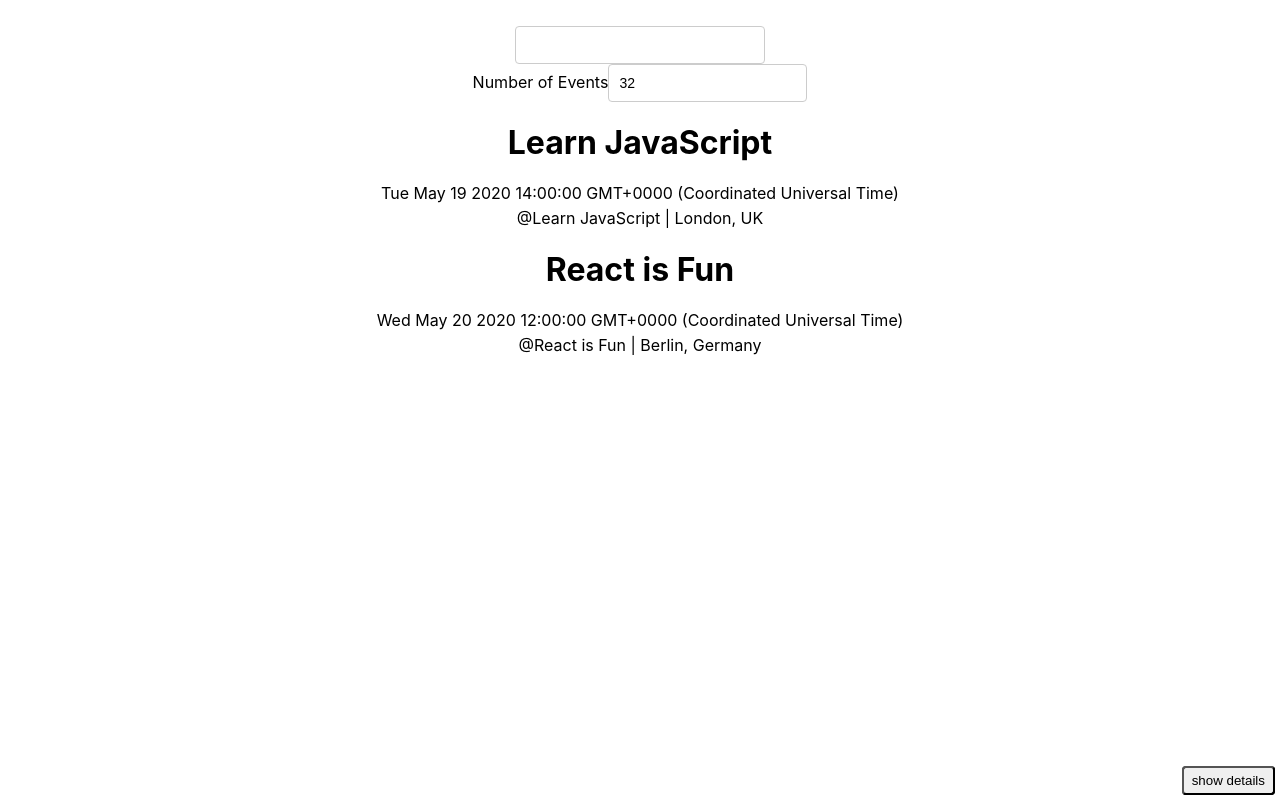
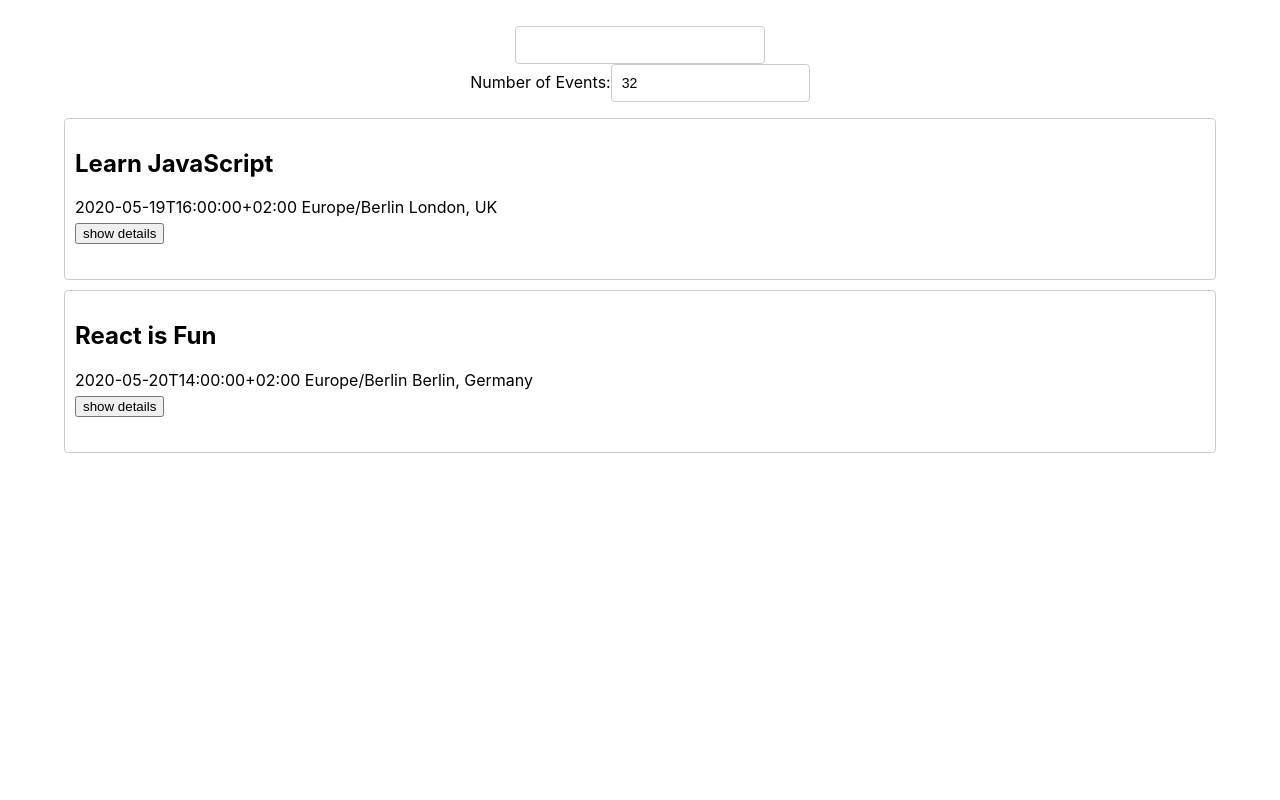
Before and after one commit to appaandbuki/meet, a React (Create React App) app: page / in a window 1280 px wide. Built offline with nearby package versions, Linux system fonts and the light colour scheme.

Commit message:
fixing bugs (Integrative Testing)

```diff
--- a/src/App.js
+++ b/src/App.js
@@ -1,44 +1,40 @@
 import React, { Component } from "react";
-import "./App.css";
 import EventList from "./EventList";
 import CitySearch from "./CitySearch";
-import NumberOfEvents from "./NumberOfEvents";
-import "./nprogress.css";
+import NumberOfEvents from "./NumberOfEvents.js";
 import { extractLocations, getEvents } from "./api";
+import "./App.css";
 
 class App extends Component {
   state = {
     events: [],
     locations: [],
     numberOfEvents: 32,
+    selectedLocation: "all",
   };
 
   updateEvents = (location, eventCount) => {
+    const { numberOfEvents } = this.state;
+    if (location === undefined) location = this.state.selectedLocation;
     getEvents().then((events) => {
       const locationEvents =
         location === "all"
           ? events
           : events.filter((event) => event.location === location);
+      eventCount = eventCount === undefined ? numberOfEvents : eventCount;
       this.setState({
-        events: locationEvents.slice(0, this.state.numberOfEvents),
+        events: locationEvents.slice(0, eventCount),
+        selectedLocation: location,
+        numberOfEvents: eventCount,
       });
     });
   };
-
-  updateNumberOfEvents(number) {
-    this.setState({
-      numberOfEvents: number,
-    });
-  }
 
   componentDidMount() {
     this.mounted = true;
     getEvents().then((events) => {
       if (this.mounted) {
-        this.setState({
-          events: events.slice(0, this.state.numberOfEvents),
-          locations: extractLocations(events),
-        });
+        this.setState({ events, locations: extractLocations(events) });
       }
     });
   }
@@ -48,18 +44,18 @@ class App extends Component {
   }
 
   render() {
+    const { numberOfEvents } = this.state;
     return (
       <div className="App">
-        <div className="filters">
         <CitySearch
           locations={this.state.locations}
           updateEvents={this.updateEvents}
         />
         <NumberOfEvents
-            num={this.state.numberOfEvents}
-            updateNumberOfEvents={(num) => this.updateNumberOfEvents(num)}
+          numberOfEvents={numberOfEvents}
+          updateEvents={this.updateEvents}
         />
-        </div>
+
         <EventList events={this.state.events} />
       </div>
     );
--- a/src/CitySearch.js
+++ b/src/CitySearch.js
@@ -1,5 +1,3 @@
-// src/CitySearch.js
-
 import React, { Component } from "react";
 
 class CitySearch extends Component {
@@ -11,6 +9,7 @@ class CitySearch extends Component {
 
   handleInputChanged = (event) => {
     const value = event.target.value;
+    this.setState({ showSuggestions: true });
     const suggestions = this.props.locations.filter((location) => {
       return location.toUpperCase().indexOf(value.toUpperCase()) > -1;
     });
@@ -41,7 +40,6 @@ class CitySearch extends Component {
             this.setState({ showSuggestions: true });
           }}
         />
-
         <ul
           className="suggestions"
           style={this.state.showSuggestions ? {} : { display: "none" }}
--- a/src/Event.js
+++ b/src/Event.js
@@ -1,37 +1,51 @@
-// src/Event.js
-
 import React, { Component } from "react";
 
 class Event extends Component {
-  state = { collapsed: true };
-  toggleDetails = () => {
-    this.setState((prevState) => ({
-      collapsed: !prevState.collapsed,
-    }));
+  state = {
+    detailsVisible: false,
+  };
+
+  handleDetailsToggled = () => {
+    if (!this.state.detailsVisible) {
+      this.setState({
+        detailsVisible: true,
+      });
+    } else {
+      this.setState({
+        detailsVisible: false,
+      });
+    }
   };
 
   render() {
     const { event } = this.props;
-    const { collapsed } = this.state;
     return (
-      <div>
-        <h1 className="summary">{event.summary}</h1>
-        <p className="event-start">
-          {new Date(event.start.dateTime).toString()}
+      <div className="event">
+        <h2 className="summary">{event.summary}</h2>
+        <p className="information">
+          {event.start.dateTime} {event.start.timeZone} {event.location}
         </p>
-        <p className="event-location">{`@${event.summary} | ${event.location}`}</p>
-        {!collapsed && (
+        {this.state.detailsVisible ? (
           <>
-            <h2 className="about">About event:</h2>
-            <a className="link" href={event.htmlLink}>
-              See details on Google Calendar
-            </a>
-            <p className="description">{event.description}</p>
+            <div className="details">
+              <h3 className="details-title">About event:</h3>
+              <a href={event.htmlLink} className="details-link">
+                See details on Google Calendar
+              </a>
+              <p className="details-description">{event.description}</p>
+            </div>
+            <button
+              className="hide-details"
+              onClick={this.handleDetailsToggled}
+            >
+              hide details
+            </button>
           </>
+        ) : (
+          <button className="show-details" onClick={this.handleDetailsToggled}>
+            show details
+          </button>
         )}
-        <button className="details-btn" onClick={() => this.toggleDetails()}>
-          {collapsed ? "show" : "hide"} details
-        </button>
       </div>
     );
   }
--- a/src/NumberOfEvents.js
+++ b/src/NumberOfEvents.js
@@ -1,32 +1,39 @@
 import React, { Component } from "react";
 
 class NumberOfEvents extends Component {
-  state = { num: 32 };
-
-  changeNum = (value) => {
-    this.setState({ num: value });
-    this.props.updateNumberOfEvents(value);
+  state = {
+    numberOfEvents: 32,
+    textWarning: "",
   };
 
-  componentDidMount() {
-    this.setState({ num: this.props.num || 32 });
-  }
+  handleInputChanged = (event) => {
+    const value = event.target.value;
+    const warning = value < 1 ? "Please enter a number greater than 0" : "";
+    this.setState({
+      numberOfEvents: value,
+      textWarning: warning,
+    });
+
+    this.props.updateEvents(undefined, value);
+  };
 
   render() {
-    const { num } = this.state;
-
     return (
-      <label>
-        Number of Events
-        <input
-          className="num"
-          type="number"
-          value={num}
-          onChange={(event) => {
-            this.changeNum(event.target.value);
-          }}
-        ></input>
-      </label>
+      <div>
+        <div className="number-of-events">
+          <label>
+            Number of Events:
+            <input
+              type="number"
+              className="number-of-events-input"
+              min="1"
+              value={this.state.numberOfEvents}
+              onChange={this.handleInputChanged}
+            />
+          </label>
+        </div>
+        <p>{this.state.textWarning}</p>
+      </div>
     );
   }
 }
--- a/src/api.js
+++ b/src/api.js
@@ -1,6 +1,6 @@
 import { mockData } from "./mock-data";
+import axios from "axios";
 import NProgress from "nprogress";
-import axios from "axios";
 
 export const extractLocations = (events) => {
   var extractLocations = events.map((event) => event.location);
@@ -8,9 +8,76 @@ export const extractLocations = (events) => {
   return locations;
 };
 
+const checkToken = async (accessToken) => {
+  const result = await fetch(
+    `https://www.googleapis.com/oauth2/v1/tokeninfo?access_token=${accessToken}`
+  )
+    .then((res) => res.json())
+    .catch((error) => error.json());
+
+  return result;
+};
+
+const removeQuery = () => {
+  if (window.history.pushState && window.location.pathname) {
+    var newurl =
+      window.location.protocol +
+      "//" +
+      window.location.host +
+      window.location.pathname;
+    window.history.pushState("", "", newurl);
+  } else {
+    newurl = window.location.protocol + "//" + window.location.host;
+    window.history.pushState("", "", newurl);
+  }
+};
+
+export const getEvents = async () => {
+  NProgress.start();
+
+  if (window.location.href.startsWith("http://localhost")) {
+    NProgress.done();
+    return mockData;
+  }
+
+  const token = await getAccessToken();
+
+  if (token) {
+    removeQuery();
+    const url =
+      "https://imec49n8x2.execute-api.us-west-1.amazonaws.com/dev/api/get-events" +
+      "/" +
+      token;
+    const result = await axios.get(url);
+    if (result.data) {
+      var locations = extractLocations(result.data.events);
+      localStorage.setItem("lastEvents", JSON.stringify(result.data));
+      localStorage.setItem("locations", JSON.stringify(locations));
+    }
+    NProgress.done();
+    return result.data.events;
+  }
+};
+
+const getToken = async (code) => {
+  const encodeCode = encodeURIComponent(code);
+  const { access_token } = await fetch(
+    "https://imec49n8x2.execute-api.us-west-1.amazonaws.com/dev/api/token" +
+      "/" +
+      encodeCode
+  )
+    .then((res) => {
+      return res.json();
+    })
+    .catch((error) => error);
+
+  access_token && localStorage.setItem("access_token", access_token);
+
+  return access_token;
+};
+
 export const getAccessToken = async () => {
   const accessToken = localStorage.getItem("access_token");
-
   const tokenCheck = accessToken && (await checkToken(accessToken));
 
   if (!accessToken || tokenCheck.error) {
@@ -28,73 +95,3 @@ export const getAccessToken = async () => {
   }
   return accessToken;
 };
-
-const checkToken = async (accessToken) => {
-  const result = await fetch(
-    `https://www.googleapis.com/oauth2/v1/tokeninfo?access_token=${accessToken}`
-  )
-    .then((res) => res.json())
-    .catch((error) => error.json());
-
-  return result;
-};
-
-export const getEvents = async () => {
-  NProgress.start();
-  if (window.location.href.startsWith("http://localhost")) {
-    NProgress.done();
-    return mockData;
-  }
-
-  const token = await getAccessToken();
-
-  if (token) {
-    removeQuery();
-    const url =
-      " https://imec49n8x2.execute-api.us-west-1.amazonaws.com/dev/api/get-events" +
-      "/" +
-      token;
-    const result = await axios.get(url);
-    if (result.data) {
-      var locations = extractLocations(result.data.events);
-      localStorage.setItem("lastEvents", JSON.stringify(result.data));
-      localStorage.setItem("locations", JSON.stringify(locations));
-    }
-    NProgress.done();
-    return result.data.events;
-  }
-};
-
-const removeQuery = () => {
-  if (window.history.pushState && window.location.pathname) {
-    var newurl =
-      window.location.protocol +
-      "//" +
-      window.location.host +
-      window.location.pathname;
-    window.history.pushState("", "", newurl);
-  } else {
-    newurl = window.location.protocol + "//" + window.location.host;
-    window.history.pushState("", "", newurl);
-  }
-};
-
-const getToken = async (code) => {
-  try {
-    const encodeCode = encodeURIComponent(code);
-
-    const response = await fetch(
-      "https://imec49n8x2.execute-api.us-west-1.amazonaws.com/dev/api/token" +
-        "/" +
-        encodeCode
-    );
-    if (!response.ok) {
-      throw new Error(`HTTP error! status: ${response.status}`);
-    }
-    const { access_token } = await response.json();
-    access_token && localStorage.setItem("access_token", access_token);
-    return access_token;
-  } catch (error) {
-    error.json();
-  }
-};
```
Also changed, not shown: 1 other file (tests, documents, lock files or other folders). Lines whose indentation alone changed are shown as unchanged.
